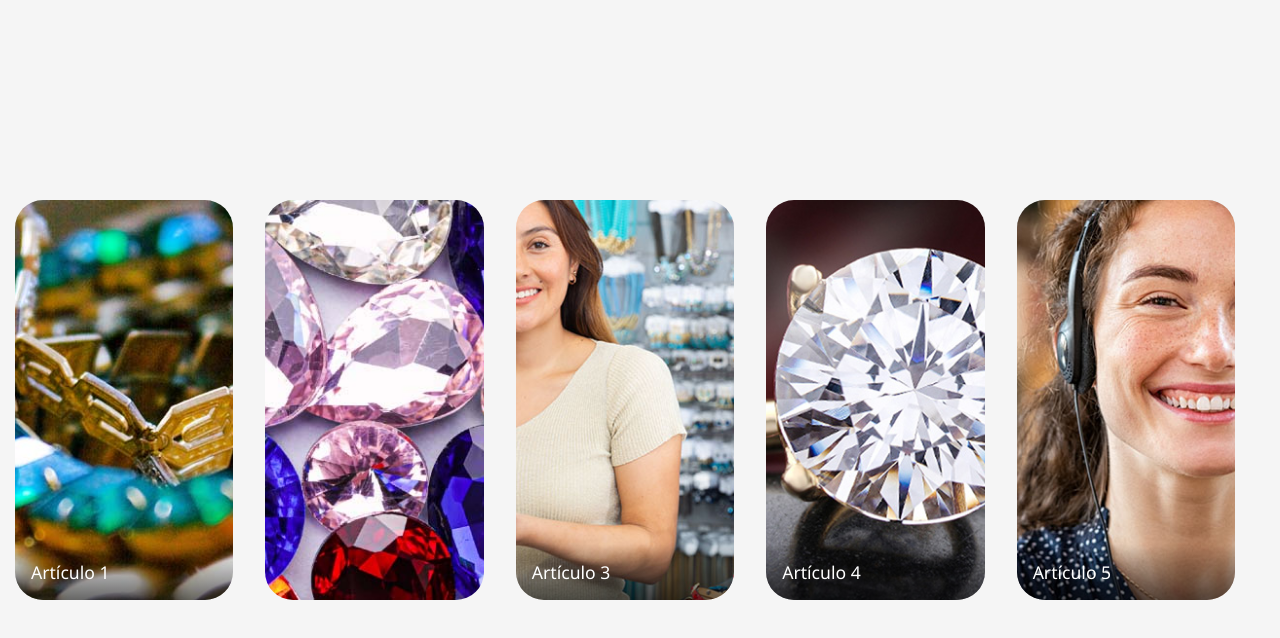
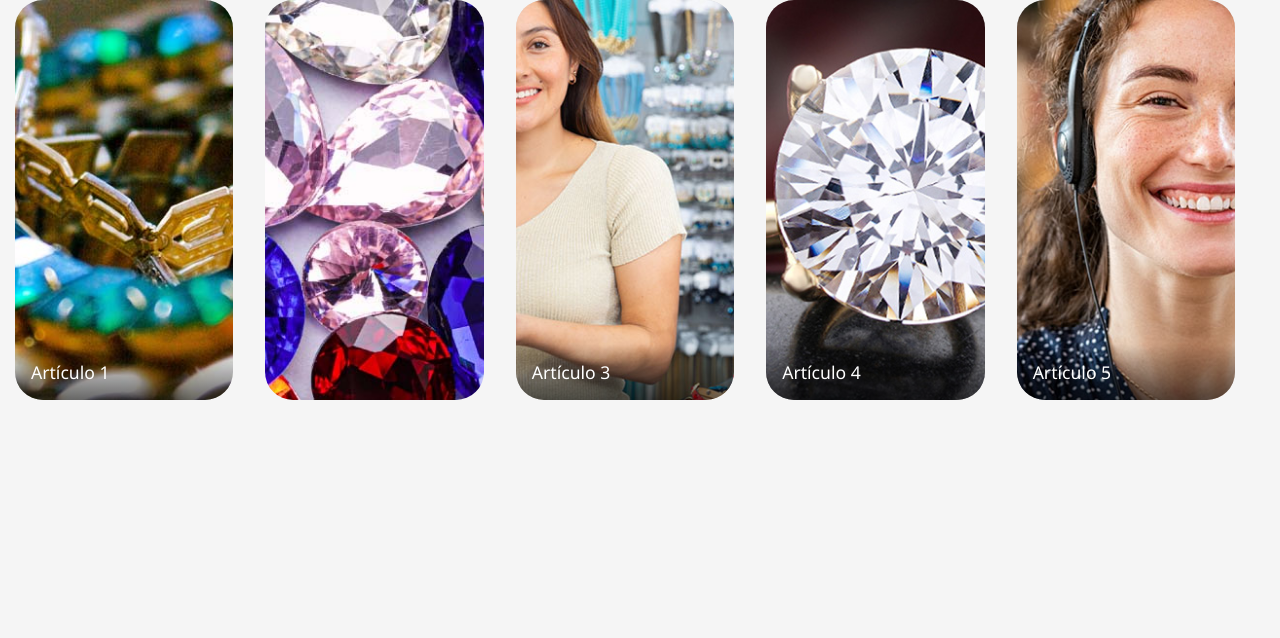
Before and after one commit to MatYanez/pruebas, a plain HTML site: page index.html in a window 1280 px wide. Drawn offline with Linux system fonts and the light colour scheme; files whose address does not match are found by name.

Commit message:
Update index.html

```diff
--- a/index.html
+++ b/index.html
@@ -15,10 +15,6 @@
     body {
       font-family: 'Segoe UI', sans-serif;
       background: #f5f5f5;
-      display: flex;
-      justify-content: center;
-      align-items: center;
-      min-height: 100vh;
     }
 
     .carousel {
```
